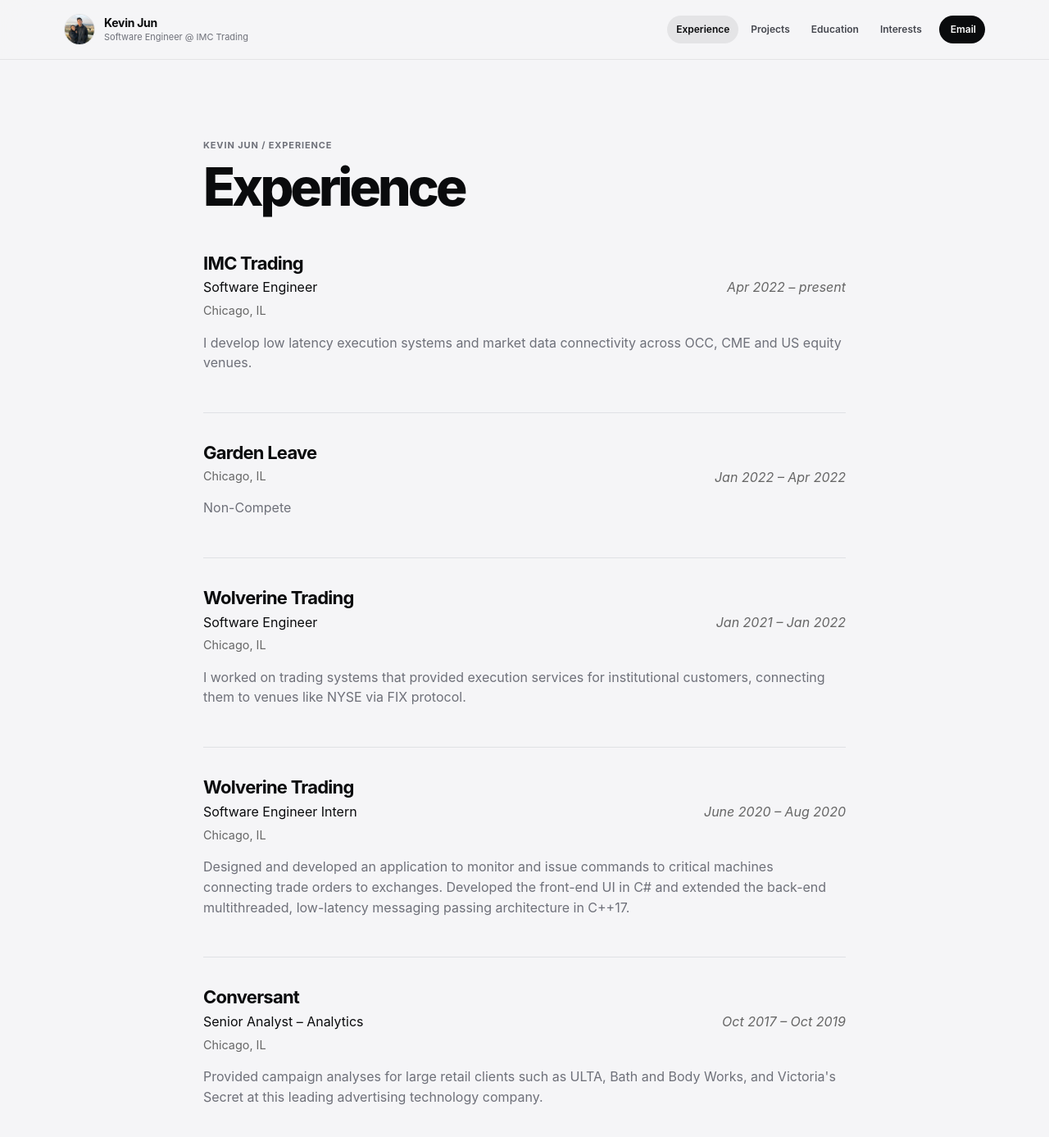
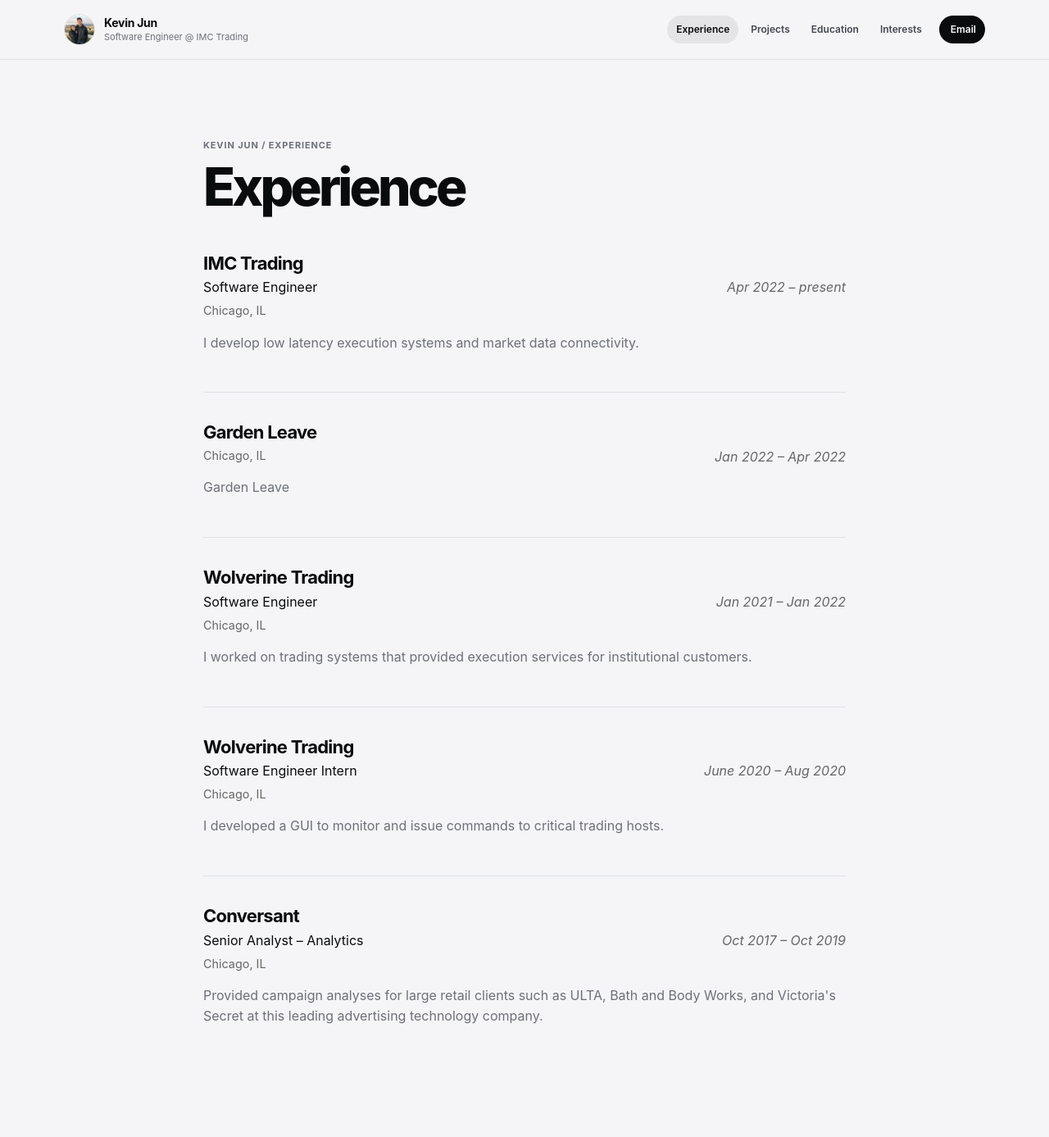
Before and after one commit to kevkjun/kevkjun.github.io, a Jekyll site: the page built from experience.md, in a window 1280 px wide and 1400 px high. Shown: the top 1387 px of the window at 82% size. Built offline with Jekyll 4.4.1, drawn with Linux system fonts in a browser that asks for light colours.

Commit message:
change some stuff

```diff
--- a/experience.md
+++ b/experience.md
@@ -12,7 +12,7 @@
       <span style="float: right; color: #666; font-style: italic;">Apr 2022 – present</span>
     </p>
     <p style="margin: 5px 0 0; color: #666; font-size: 0.9em;">Chicago, IL</p>
-    <p style="margin-top: 15px;">I develop low latency execution systems and market data connectivity across OCC, CME and US equity venues.</p>
+    <p style="margin-top: 15px;">I develop low latency execution systems and market data connectivity.</p>
   </section>
 
   <hr style="margin: 30px 0;">
@@ -23,7 +23,7 @@
       <span style="float: right; color: #666; font-style: italic;">Jan 2022 – Apr 2022</span>
     </p>
     <p style="margin: 5px 0 0; color: #666; font-size: 0.9em;">Chicago, IL</p>
-    <p style="margin-top: 15px;">Non-Compete</p>
+    <p style="margin-top: 15px;">Garden Leave</p>
   </section>
 
   <hr style="margin: 30px 0;">
@@ -35,7 +35,7 @@
       <span style="float: right; color: #666; font-style: italic;">Jan 2021 – Jan 2022</span>
     </p>
     <p style="margin: 5px 0 0; color: #666; font-size: 0.9em;">Chicago, IL</p>
-    <p style="margin-top: 15px;">I worked on trading systems that provided execution services for institutional customers, connecting them to venues like NYSE via FIX protocol.</p>
+    <p style="margin-top: 15px;">I worked on trading systems that provided execution services for institutional customers.</p>
   </section>
 
   <hr style="margin: 30px 0;">
@@ -47,7 +47,7 @@
       <span style="float: right; color: #666; font-style: italic;">June 2020 – Aug 2020</span>
     </p>
     <p style="margin: 5px 0 0; color: #666; font-size: 0.9em;">Chicago, IL</p>
-    <p style="margin-top: 15px;">Designed and developed an application to monitor and issue commands to critical machines connecting trade orders to exchanges. Developed the front-end UI in C# and extended the back-end multithreaded, low-latency messaging passing architecture in C++17.</p>
+    <p style="margin-top: 15px;">I developed a GUI to monitor and issue commands to critical trading hosts.</p>
   </section>
 
   <hr style="margin: 30px 0;">
```
Also changed, not shown: index.md (+2 -2 lines), interests.md (+2 -2 lines).
